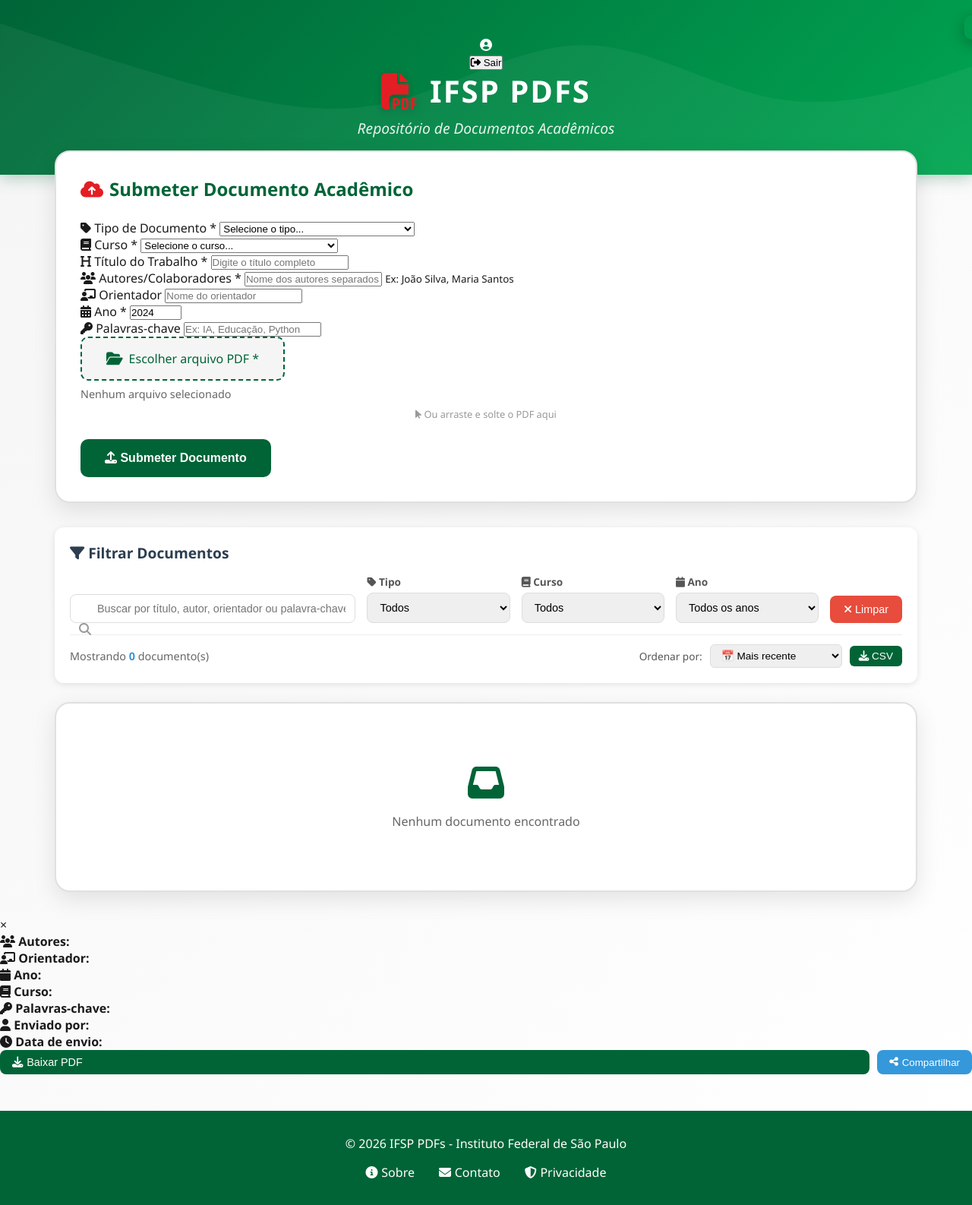
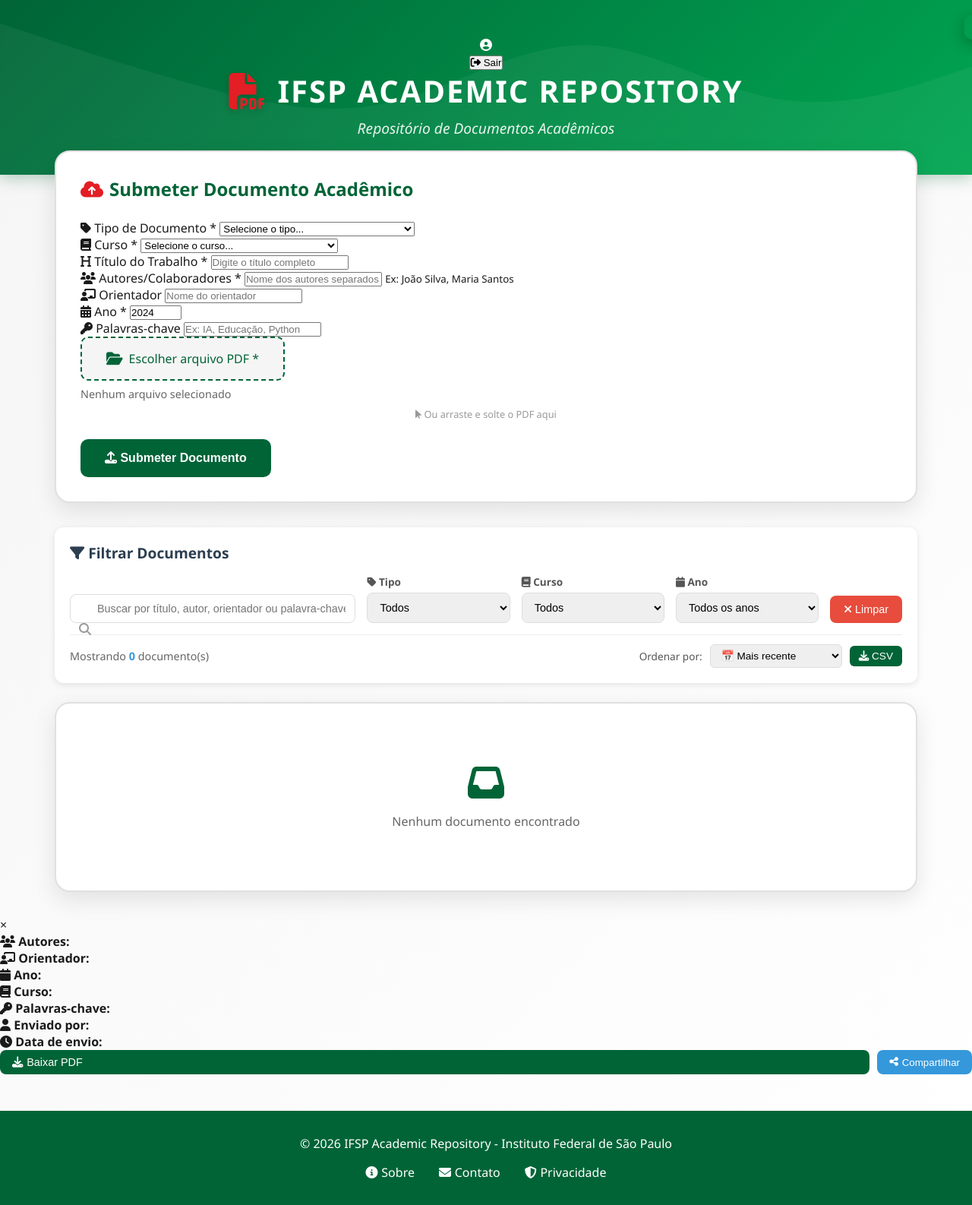
Before and after one commit to OtaviioDev/ifsp-repository, a plain HTML site: page index.html in a window 1280 px wide. Shown: the whole page at 76% size. Drawn offline with Linux system fonts and the light colour scheme; sample sign-in values are in the browser's storage.

Commit message:
Update index.html

```diff
--- a/index.html
+++ b/index.html
@@ -3,7 +3,7 @@
 <head>
     <meta charset="UTF-8">
     <meta name="viewport" content="width=device-width, initial-scale=1.0">
-    <title>IFSP PDFs - Repositório de Documentos Acadêmicos</title>
+    <title>IFSP Academic Repository - Repositório de Documentos Acadêmicos</title>
     <link rel="stylesheet" href="style.css">
     <link rel="stylesheet" href="https://cdnjs.cloudflare.com/ajax/libs/font-awesome/6.4.0/css/all.min.css">
 </head>
@@ -21,7 +21,7 @@
         </div>
         <div class="logo-container">
             <i class="fas fa-file-pdf"></i>
-            <h1>IFSP PDFs</h1>
+            <h1>IFSP Academic Repository</h1>
         </div>
         <p class="subtitle">Repositório de Documentos Acadêmicos</p>
     </header>
@@ -227,7 +227,7 @@
     </div>
 
     <footer>
-        <p>&copy; 2026 IFSP PDFs - Instituto Federal de São Paulo</p>
+        <p>&copy; 2026 IFSP Academic Repository - Instituto Federal de São Paulo</p>
         <div class="footer-links">
             <a href="#"><i class="fas fa-info-circle"></i> Sobre</a>
             <a href="#"><i class="fas fa-envelope"></i> Contato</a>
```
